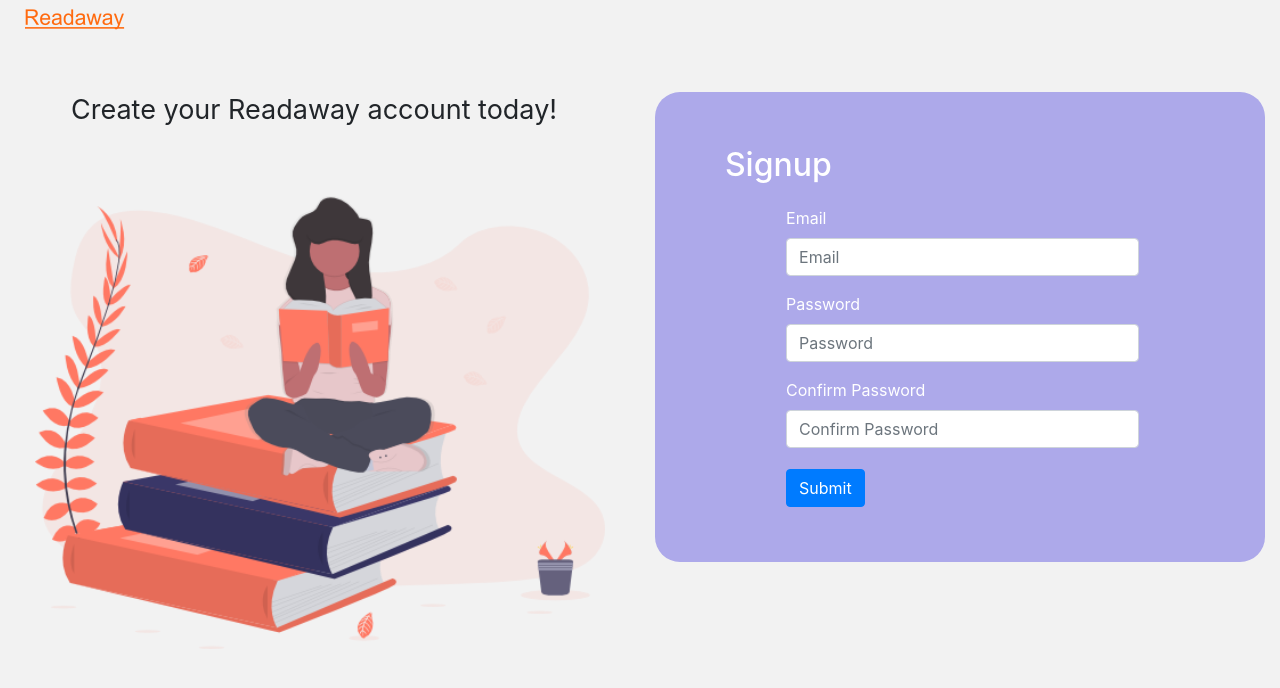
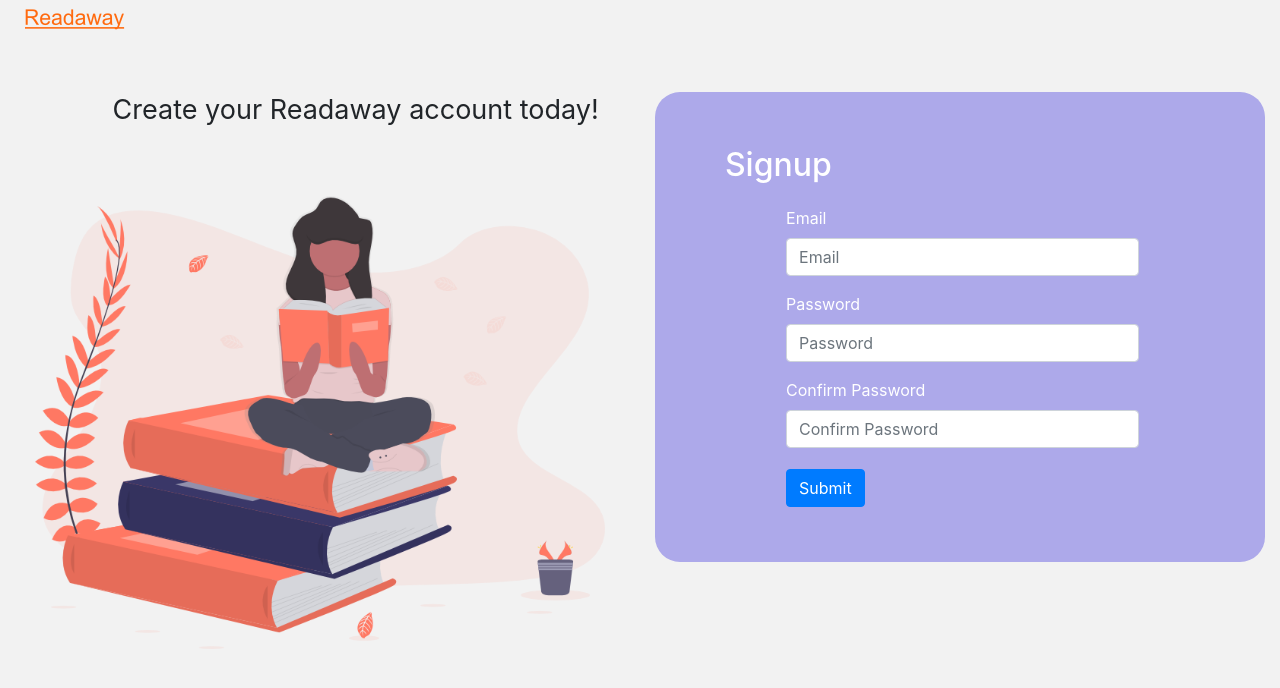
Before and after one commit to cyberangel99/LoginSignup, a Next.js app: page /Signup in a window 1280 px wide. Shown: the top 688 px of the page. Built offline with nearby package versions, Linux system fonts and the light colour scheme.

Commit message:
added signup
added database for signup

```diff
--- a/assets/custom.scss
+++ b/assets/custom.scss
@@ -51,6 +51,15 @@ body {
   margin-bottom: 50px;
   padding-right: 100px;
 }
+.intro2 {
+  display: inline-block;
+  width: 100%;
+  margin-top: 50px;
+  margin-left: 16%;
+  font-size: 27px;
+  margin-bottom: 50px;
+  padding-right: 100px;
+}
 
 .login {
   padding-bottom: 13px;
--- a/components/ValidateLogin.js
+++ b/components/ValidateLogin.js
@@ -96,7 +96,7 @@ const ValidateLogin = () => {
                   <Button variant="primary" type="submit" className="button">
                     Submit
                   </Button>{' '}
-                  <a href="/Signup" class="link-primary">
+                  <a href="/Signup" className="link-primary">
                     Don't have an account? Sign up here!
                   </a>
                 </Col>
--- a/components/ValidateSignup.js
+++ b/components/ValidateSignup.js
@@ -1,8 +1,16 @@
 import * as yup from 'yup';
 import { Formik } from 'formik';
-import { Form, Row, Col, Container, Button } from 'react-bootstrap';
+import { Form, Row, Col, Container, Button, Alert } from 'react-bootstrap';
+import { useRouter } from 'next/router';
+import { useState } from 'react';
+import firebase from '../utils/firebase';
 
 const ValidateSignup = () => {
+  const router = useRouter();
+  const [error, setError] = useState(false);
+  const [errorMessage, setErrorMessage] = useState('');
+  const [finished, setFinished] = useState(false);
+
   const schema = yup.object().shape({
     email: yup.string().email().required(),
     password: yup.string().min(6).max(12).required(),
@@ -12,9 +20,37 @@ const ValidateSignup = () => {
       .required()
   });
 
+  //submit handler
+  const submitSignup = (values, { resetForm }) => {
+    const { email, password } = values;
+    setError(false); //reset error
+    setErrorMessage('');
+    setFinished(false);
+    firebase
+      .auth()
+      .createUserWithEmailAndPassword(email, password)
+      .then((response) => {
+        setFinished(true);
+        resetForm();
+        router.push('/dashboard');
+        localStorage.setItem('token', response.user.refreshToken);
+        console.log(response);
+      })
+      .catch((error) => {
+        console.log(error.message);
+        setError(true);
+        setErrorMessage(error.message);
+      });
+  };
   return (
+    <section>
+      {/* Show errors */}
+      {error && <Alert variant="danger">{errorMessage}</Alert>}
+      {/* Show success*/}
+      {finished && <Alert variant="success">Successfully login in!</Alert>}
       <Formik
         validationSchema={schema}
+        onSubmit={submitSignup}
         initialValues={{
           email: '',
           password: '',
@@ -68,7 +104,9 @@ const ValidateSignup = () => {
                       placeholder="Confirm Password"
                       onChange={handleChange}
                       value={values.confirmPassword}
-                    isValid={touched.confirmPassword && !errors.confirmPassword}
+                      isValid={
+                        touched.confirmPassword && !errors.confirmPassword
+                      }
                       isInvalid={
                         touched.confirmPassword && errors.confirmPassword
                       }
@@ -87,6 +125,7 @@ const ValidateSignup = () => {
           </Form>
         )}
       </Formik>
+    </section>
   );
 };
 export default ValidateSignup;
--- a/pages/Signup.js
+++ b/pages/Signup.js
@@ -18,7 +18,7 @@ export default function Signup() {
             />
           </div>
           <div>
-            <p className="intro">Create your Readaway account today!</p>
+            <p className="intro2">Create your Readaway account today!</p>
           </div>
           <div>
             <Image
```
Also changed, not shown: public/images/Readaway-image2.png. Lines whose indentation alone changed are shown as unchanged.
